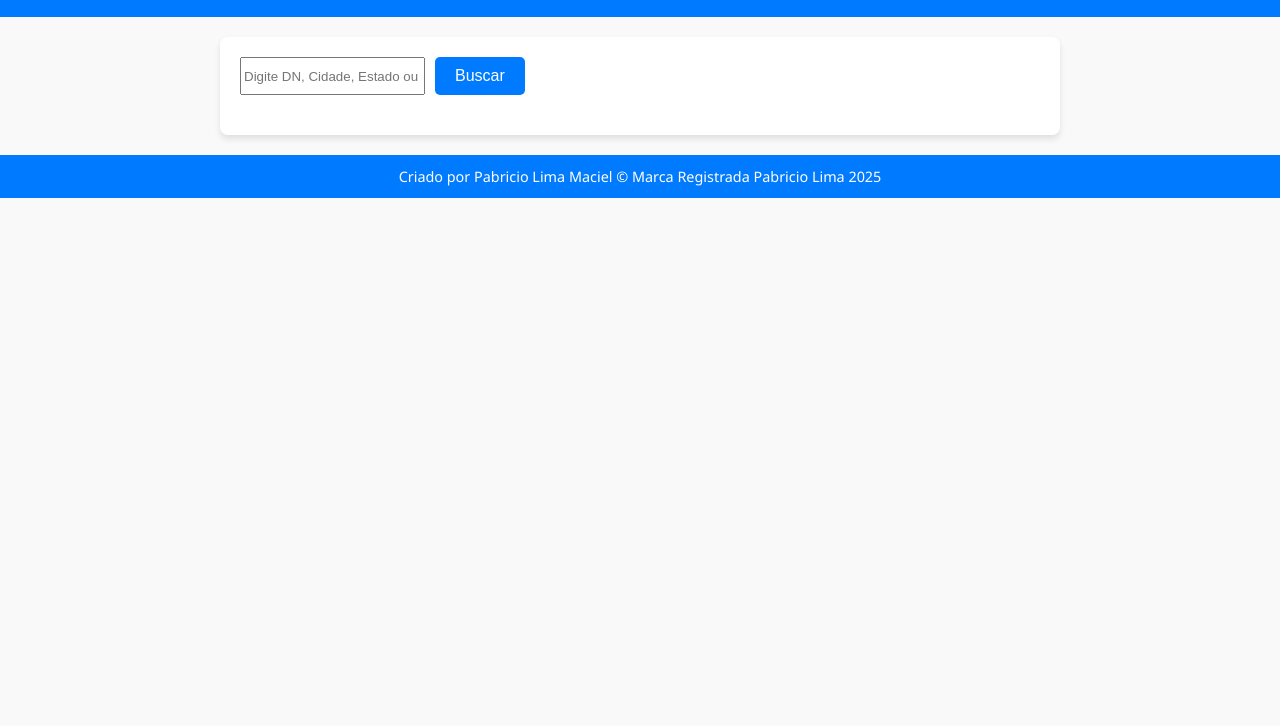
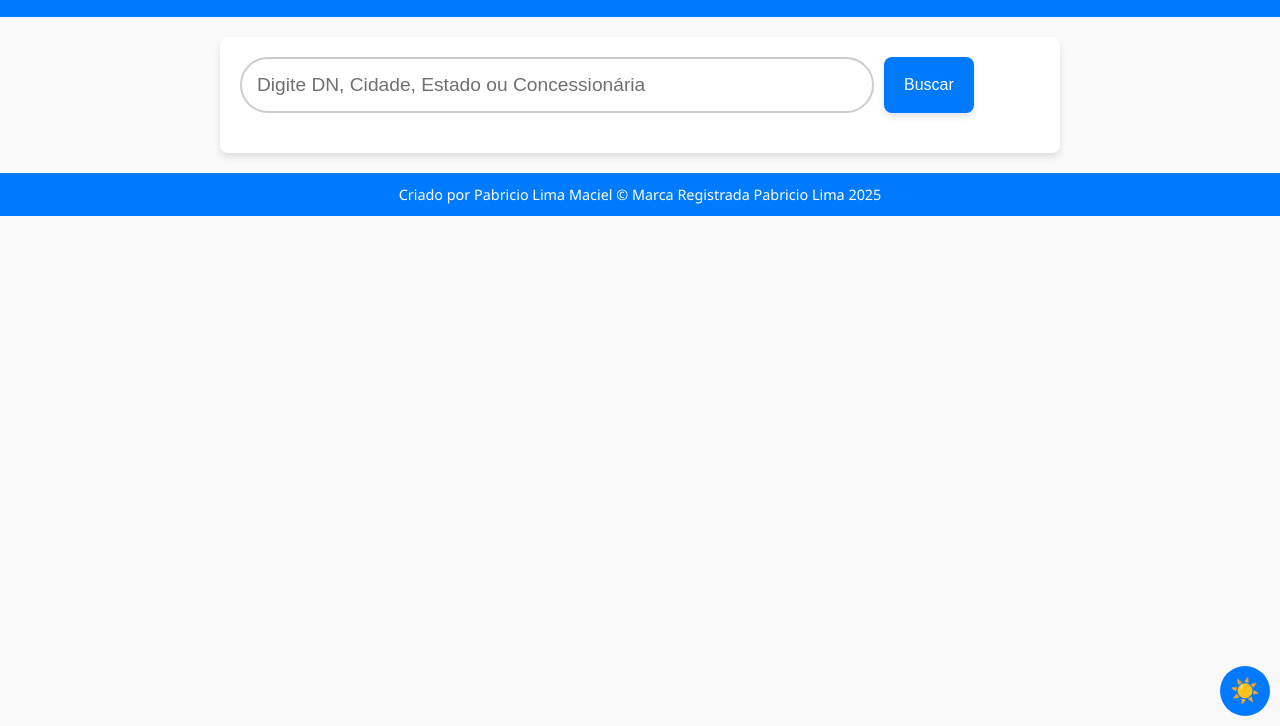
Before and after one commit to Pabriciolima/pesquisar-concessionarias, a plain HTML site: page index.html in a window 1280 px wide. Shown: the part 74-800 px from the top of the page. Drawn offline with Linux system fonts and the light colour scheme.

Commit message:
estilização

```diff
--- a/index.html
+++ b/index.html
@@ -14,6 +14,7 @@
     <div class="search-container">
       <input type="text" id="searchInput" placeholder="Digite DN, Cidade, Estado ou Concessionária">
       <button id="searchButton">Buscar</button>
+      <button class="theme-toggle light-mode"></button>
     </div>
     <div id="suggestions" class="suggestions"></div>
     <div id="result"></div>
--- a/script.js
+++ b/script.js
@@ -274,3 +274,44 @@ const data = [
       suggestionsDiv.style.display = "none";
     }
   });
+ // Função para alternar o tema
+function toggleTheme() {
+    const currentTheme = document.documentElement.getAttribute("data-theme");
+    const newTheme = currentTheme === "dark" ? "light" : "dark";
+    document.documentElement.setAttribute("data-theme", newTheme);
+
+    // Salvar preferência do usuário no localStorage
+    localStorage.setItem("theme", newTheme);
+
+    // Atualizar o ícone do botão
+    updateThemeButton();
+  }
+
+  // Função para atualizar o ícone do botão de acordo com o tema atual
+  function updateThemeButton() {
+    const themeToggle = document.querySelector(".theme-toggle");
+    const currentTheme = document.documentElement.getAttribute("data-theme");
+
+    if (currentTheme === "dark") {
+      themeToggle.classList.remove("light-mode");
+      themeToggle.classList.add("dark-mode");
+    } else {
+      themeToggle.classList.remove("dark-mode");
+      themeToggle.classList.add("light-mode");
+    }
+  }
+
+  // Verificar preferência salva no localStorage
+  document.addEventListener("DOMContentLoaded", () => {
+    const savedTheme = localStorage.getItem("theme") || "light";
+    document.documentElement.setAttribute("data-theme", savedTheme);
+
+    // Atualizar o ícone do botão ao carregar a página
+    updateThemeButton();
+
+    // Adicionar evento ao botão de alternância
+    const themeToggle = document.querySelector(".theme-toggle");
+    if (themeToggle) {
+      themeToggle.addEventListener("click", toggleTheme);
+    }
+  });
--- a/styles.css
+++ b/styles.css
@@ -1,17 +1,51 @@
+/* Variáveis de cores */
+:root {
+  --bg-color: #f9f9f9;
+  --text-color: #333;
+  --header-bg: #007BFF;
+  --header-text: white;
+  --main-bg: white;
+  --border-color: #ccc;
+  --shadow-color: rgba(0, 0, 0, 0.1);
+  --button-bg: #007BFF;
+  --button-hover: #0056b3;
+  --suggestion-bg: white;
+  --suggestion-hover: #f1f8ff;
+  --result-bg: #f1f8ff;
+  --error-color: #dc3545;
+}
+
+[data-theme="dark"] {
+  --bg-color: #121212;
+  --text-color: #e0e0e0;
+  --header-bg: #121212;
+  --header-text: #ffffff;
+  --main-bg: #121212;
+  --border-color: #333;
+  --shadow-color: rgba(255, 255, 255, 0.1);
+  --button-bg: #bb86fc;
+  --button-hover: #9c27b0;
+  --suggestion-bg: #121212;
+  --suggestion-hover: #333;
+  --result-bg: #333;
+  --error-color: #cf6679;
+}
+
 /* Estilo global */
 body {
   font-family: 'Segoe UI', Tahoma, Geneva, Verdana, sans-serif;
   margin: 0;
   padding: 0;
-  background-color: #f9f9f9;
-  color: #333;
+  background-color: var(--bg-color);
+  color: var(--text-color);
   line-height: 1.6;
+  transition: background-color 0.3s ease, color 0.3s ease;
 }
 
 /* Cabeçalho */
 header {
-  background-color: #007BFF;
-  color: white;
+  background-color: var(--header-bg);
+  color: var(--header-text);
   text-align: center;
   padding: 20px 10px;
 }
@@ -25,9 +59,10 @@ main {
   max-width: 800px;
   margin: 20px auto;
   padding: 20px;
-  background: white;
+  background: var(--main-bg);
   border-radius: 8px;
-  box-shadow: 0 4px 6px rgba(0, 0, 0, 0.1);
+  box-shadow: 0 4px 6px var(--shadow-color);
+  transition: background-color 0.3s ease, box-shadow 0.3s ease;
 }
 
 /* Campo de busca */
@@ -36,38 +71,64 @@ main {
   gap: 10px;
   margin-bottom: 20px;
 }
-#dnInput {
-  flex: 1;
-  padding: 10px;
-  font-size: 1rem;
-  border: 1px solid #ccc;
-  border-radius: 5px;
-  outline: none;
-  transition: border-color 0.3s ease;
+
+#searchInput {
+  flex: 1; /* Ocupa todo o espaço disponível */
+  padding: 15px; /* Aumenta o espaçamento interno */
+  font-size: 1.2rem; /* Tamanho maior da fonte */
+  border: 2px solid var(--border-color); /* Borda mais visível */
+  border-radius: 50px; /* Bordas arredondadas */
+  outline: none; /* Remove o contorno padrão ao focar */
+  transition: border-color 0.3s ease, box-shadow 0.3s ease; /* Transição suave */
+  width: 100%; /* Largura total */
+  max-width: 600px; /* Largura máxima */
+  background-color: var(--main-bg); /* Cor de fundo dinâmica */
+  color: var(--text-color); /* Cor do texto dinâmica */
 }
-#dnInput:focus {
-  border-color: #007BFF;
+/* Estilo do botão de busca */
+#searchButton {
+  padding: 12px 20px; /* Espaçamento interno maior */
+  font-size: 1rem; /* Tamanho da fonte adequado */
+  color: white; /* Cor do texto */
+  background-color: var(--button-bg); /* Cor de fundo dinâmica */
+  border: none; /* Sem borda */
+  border-radius: 8px; /* Bordas arredondadas */
+  cursor: pointer; /* Cursor de ponteiro ao passar o mouse */
+  transition: background-color 0.3s ease, transform 0.2s ease; /* Transição suave */
+  box-shadow: 0 4px 6px rgba(0, 0, 0, 0.1); /* Sombra sutil */
 }
-#searchButton {
-  padding: 10px 20px;
-  font-size: 1rem;
-  color: white;
-  background-color: #007BFF;
-  border: none;
-  border-radius: 5px;
-  cursor: pointer;
-  transition: background-color 0.3s ease;
+
+/* Efeito ao passar o mouse */
+#searchButton:hover {
+  background-color: var(--button-hover); /* Altera a cor ao passar o mouse */
+  transform: scale(1.05); /* Aumenta ligeiramente o tamanho */
+  box-shadow: 0 6px 8px rgba(0, 0, 0, 0.15); /* Sombra mais pronunciada */
 }
-#searchButton:hover {
-  background-color: #0056b3;
+
+/* Efeito ao clicar no botão */
+#searchButton:active {
+  transform: scale(0.98); /* Diminui ligeiramente o tamanho ao clicar */
+  box-shadow: 0 2px 4px rgba(0, 0, 0, 0.1); /* Sombra reduzida */
+}
+
+/* Efeito ao focar no campo */
+#searchInput:focus {
+  border-color: var(--button-bg); /* Altera a cor da borda ao focar */
+  box-shadow: 0 0 8px rgba(0, 123, 255, 0.5); /* Sombra suave ao focar */
+}
+
+/* Placeholder estilizado */
+#searchInput::placeholder {
+  color: var(--text-color); /* Cor do placeholder */
+  opacity: 0.7; /* Opacidade reduzida */
 }
 
 /* Sugestões */
 #suggestions {
   display: none;
-  border: 1px solid #ccc;
+  border: 1px solid var(--border-color);
   border-radius: 5px;
-  background-color: white;
+  background-color: var(--suggestion-bg);
   max-height: 150px;
   overflow-y: auto;
   margin-top: 5px;
@@ -78,7 +139,7 @@ main {
   transition: background-color 0.3s ease;
 }
 .suggestion-item:hover {
-  background-color: #f1f8ff;
+  background-color: var(--suggestion-hover);
 }
 
 /* Resultados */
@@ -86,32 +147,32 @@ main {
   margin-top: 20px;
 }
 .result-item {
-  background-color: #f1f8ff;
-  border: 1px solid #cce5ff;
+  background-color: var(--result-bg);
+  border: 1px solid var(--border-color);
   padding: 15px;
   border-radius: 8px;
   margin-bottom: 10px;
-  box-shadow: 0 2px 4px rgba(0, 0, 0, 0.05);
+  box-shadow: 0 2px 4px var(--shadow-color);
 }
 .result-item p {
   margin: 5px 0;
   font-size: 0.95rem;
 }
 .result-item strong {
-  color: #007BFF;
+  color: var(--button-bg);
 }
 
 /* Mensagem de erro */
 .error-message {
-  color: #dc3545;
+  color: var(--error-color);
   font-weight: bold;
   text-align: center;
 }
 
 /* Rodapé */
 footer {
-  background-color: #007BFF;
-  color: white;
+  background-color: var(--header-bg);
+  color: var(--header-text);
   text-align: center;
   padding: 10px 0;
   position: relative;
@@ -123,3 +184,38 @@ footer p {
   margin: 0;
   font-size: 0.9rem;
 }
+
+/* Botão de alternância de tema */
+.theme-toggle {
+  position: fixed;
+  bottom: 10px;
+  right: 10px;
+  padding: 10px;
+  font-size: 1.5rem; /* Tamanho maior para os ícones */
+  color: white;
+  background-color: var(--button-bg);
+  border: none;
+  border-radius: 50%; /* Formato circular */
+  cursor: pointer;
+  width: 50px; /* Tamanho fixo do botão */
+  height: 50px;
+  display: flex;
+  align-items: center;
+  justify-content: center;
+  transition: background-color 0.3s ease, transform 0.3s ease;
+}
+
+.theme-toggle:hover {
+  background-color: var(--button-hover);
+  transform: scale(1.1); /* Efeito de ampliação ao passar o mouse */
+}
+
+/* Ícone de sol */
+.theme-toggle.light-mode::before {
+  content: "☀️"; /* Emoji de sol */
+}
+
+/* Ícone de lua */
+.theme-toggle.dark-mode::before {
+  content: "🌙"; /* Emoji de lua */
+}
```
